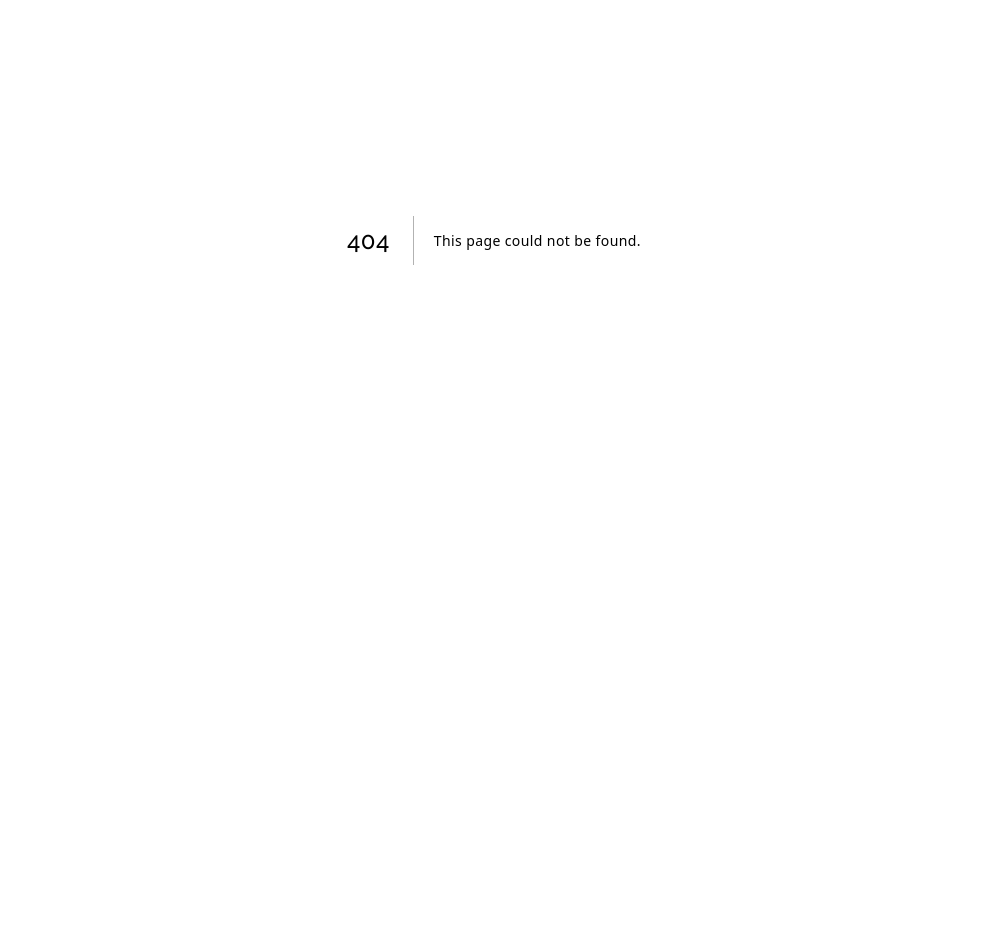
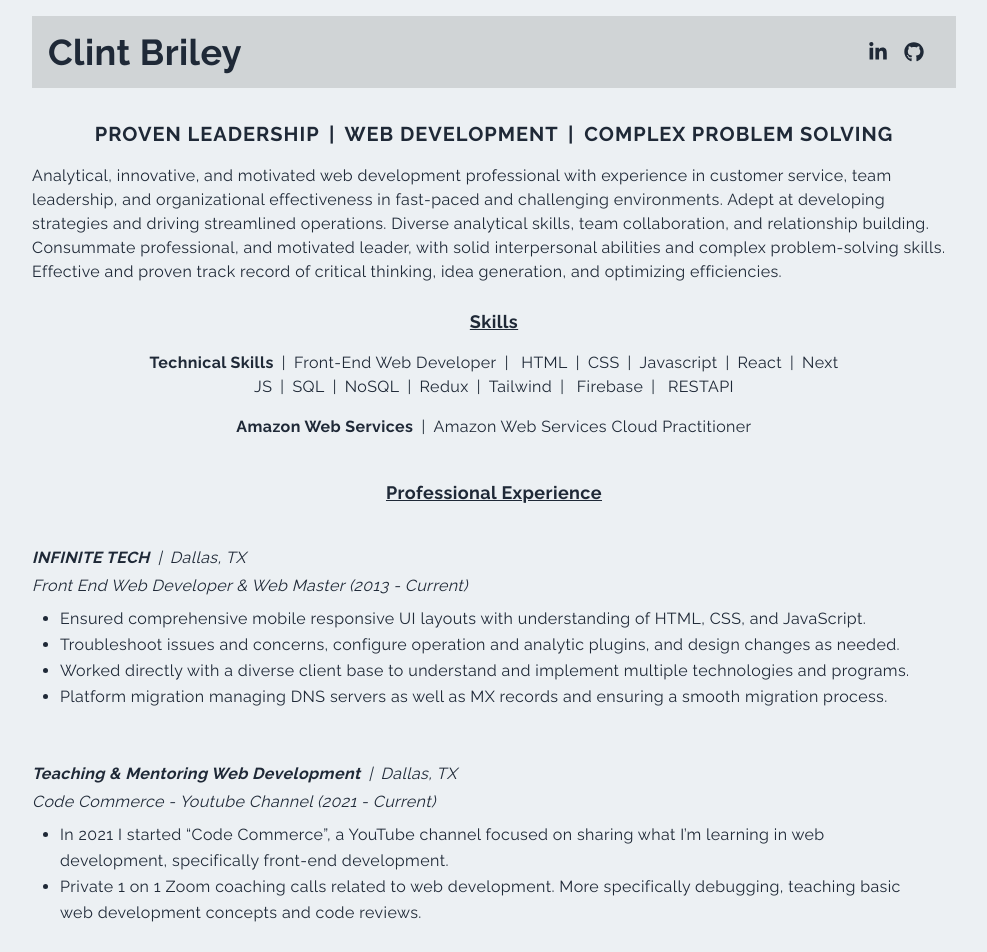
Before and after one commit to spormuv/portfolio-nextjs, a Next.js app: page /resume in a window 1280 px wide. Before the commit this address had no page. Shown: the part 160-1112 px from the top of the page, without its empty margins (146-1133 px from the left). Before the commit the page ends 800 px from the top, so only its background shows below. Built offline with nearby package versions, Linux system fonts and the light colour scheme.

Commit message:
feat: add resume page

```diff
--- /dev/null
+++ b/app/resume/page.tsx
@@ -0,0 +1,176 @@
+import { FaGithub, FaLinkedinIn } from 'react-icons/fa';
+
+const resume = () => {
+  return (
+    <>
+      <div className="max-w-[940px] mx-auto p-2 pt-[120px]">
+        <h2 className="text-center">Resume</h2>
+        <div className="bg-[#d0d4d6] my-4 p-4 w-full flex justify-between items-center">
+          <h2 className="text-center">Clint Briley</h2>
+          <div className="flex">
+            <a href="https://www.linkedin.com" target="_blank" rel="noreferrer">
+              <FaLinkedinIn size={20} style={{ marginRight: '1rem' }} />
+            </a>
+            <a
+              href="https://github.com/spormuv"
+              target="_blank"
+              rel="noreferrer"
+            >
+              <FaGithub size={20} style={{ marginRight: '1rem' }} />
+            </a>
+          </div>
+        </div>
+        <div className="text-center py-4 text-xl font-bold uppercase tracking-wider">
+          <div className="hidden sm:block">
+            <p>
+              Proven Leadership <span className="px-1">|</span> Web Development{' '}
+              <span className="px-1">|</span> Complex Problem Solving
+            </p>
+          </div>
+          <div className="block sm:hidden">
+            <p>Proven Leadership</p>
+            <p className="py-2">Web Development</p>
+            <p>Complex Problem Solving</p>
+          </div>
+        </div>
+        <p>
+          Analytical, innovative, and motivated web development professional
+          with experience in customer service, team leadership, and
+          organizational effectiveness in fast-paced and challenging
+          environments. Adept at developing strategies and driving streamlined
+          operations. Diverse analytical skills, team collaboration, and
+          relationship building. Consummate professional, and motivated leader,
+          with solid interpersonal abilities and complex problem-solving skills.
+          Effective and proven track record of critical thinking, idea
+          generation, and optimizing efficiencies.
+        </p>
+
+        {/* Skills */}
+        <div className="text-center py-4">
+          <h5 className="text-center underline text-[18px] py-2">Skills</h5>
+          <p className="py-2">
+            <span className="font-bold">Technical Skills</span>
+            <span className="px-2">|</span>Front-End Web Developer
+            <span className="px-2">|</span> HTML
+            <span className="px-2">|</span>CSS
+            <span className="px-2">|</span>Javascript
+            <span className="px-2">|</span>React
+            <span className="px-2">|</span>Next JS
+            <span className="px-2">|</span>SQL
+            <span className="px-2">|</span>NoSQL
+            <span className="px-2">|</span>Redux
+            <span className="px-2">|</span>Tailwind
+            <span className="px-2">|</span> Firebase
+            <span className="px-2">|</span> RESTAPI
+          </p>
+          <p className="py-2">
+            <span className="font-bold">Amazon Web Services</span>
+            <span className="px-2">|</span>Amazon Web Services Cloud
+            Practitioner
+          </p>
+        </div>
+
+        <h5 className="text-center underline text-[18px] py-4">
+          Professional Experience
+        </h5>
+        {/* Experience */}
+        <div className="py-6">
+          <p className="italic">
+            <span className="font-bold italic">INFINITE TECH</span>
+            <span className="px-2">|</span>Dallas, TX
+          </p>
+          <p className="py-1 italic">
+            Front End Web Developer & Web Master (2013 - Current)
+          </p>
+          <ul className="list-disc list-outside px-7 py-1 leading-relaxed">
+            <li>
+              Ensured comprehensive mobile responsive UI layouts with
+              understanding of HTML, CSS, and JavaScript.
+            </li>
+            <li>
+              Troubleshoot issues and concerns, configure operation and analytic
+              plugins, and design changes as needed.
+            </li>
+            <li>
+              Worked directly with a diverse client base to understand and
+              implement multiple technologies and programs.
+            </li>
+            <li>
+              Platform migration managing DNS servers as well as MX records and
+              ensuring a smooth migration process.
+            </li>
+          </ul>
+        </div>
+
+        {/* Personal Experience */}
+        <div className="py-6">
+          <p className="italic">
+            <span className="font-bold italic">
+              Teaching & Mentoring Web Development
+            </span>
+            <span className="px-2">|</span>Dallas, TX
+          </p>
+          <p className="py-1 italic">
+            Code Commerce - Youtube Channel (2021 - Current)
+          </p>
+          <ul className="list-disc list-outside px-7 py-1 leading-relaxed">
+            <li>
+              In 2021 I started “Code Commerce”, a YouTube channel focused on
+              sharing what I’m learning in web development, specifically
+              front-end development.
+            </li>
+            <li>
+              Private 1 on 1 Zoom coaching calls related to web development.
+              More specifically debugging, teaching basic web development
+              concepts and code reviews.
+            </li>
+          </ul>
+        </div>
+
+        {/*  */}
+        <h5 className="text-center underline text-[18px] py-4">
+          Other Professional Experience
+        </h5>
+
+        {/* Experience */}
+        <div className="py-6">
+          <p className="italic">
+            <span className="font-bold">CITY OF SHERMAN, TX</span>
+            <span className="px-2">|</span>Sherman, TX
+          </p>
+          <p className="py-1 italic">Paramedic / Firefighter (2010 – 2019)</p>
+          <ul className="list-disc list-outside px-7 py-1 leading-relaxed">
+            <li>
+              Ensured proper implementation of firefighting techniques and
+              practices including controlling and extinguishing fires, operating
+              hose lines, and fire ground operations, ventilation, and search
+              and rescue.
+            </li>
+            <li>
+              Oversaw comprehensive understanding, operation, and maintenance of
+              fire engines, ladder trucks, technical rescue apparatus, and
+              response trailers.
+            </li>
+            <li>
+              Performed ALS techniques as needed within emergency situations
+              including the use of an esophageal or dual lumen airway device and
+              oral intubation using laryngoscopy.
+            </li>
+            <li>
+              Collaborated with a talented and high performing team of
+              firefighters in high pressure and stressful situations as needed.
+            </li>
+            <li>
+              Utilized proven and demonstrated knowledge of multiple
+              certifications including Pediatric Advanced Life Support,
+              Prehospital Trauma Life Support, and Advanced Cardiac Life
+              Support, among others.
+            </li>
+          </ul>
+        </div>
+      </div>
+    </>
+  );
+};
+
+export default resume;
--- a/components/Contact.tsx
+++ b/components/Contact.tsx
@@ -7,7 +7,7 @@ import { HiOutlineChevronDoubleUp } from 'react-icons/hi';
 
 const Contact = () => {
   return (
-    <section id="contact" className="w-full lg:h-screen">
+    <section id="contact" className="w-full lg:h-screen pt-20">
       <div className="max-w-[1240px] m-auto px-2 py-16 w-full">
         <p className="text-xl tracking-widest uppercase text-[#5651e5]">
           Contact
--- a/components/Navbar.tsx
+++ b/components/Navbar.tsx
@@ -2,21 +2,42 @@
 
 import Image from 'next/image';
 import Link from 'next/link';
-import { useState } from 'react';
+import { useEffect, useState } from 'react';
 import { AiOutlineClose, AiOutlineMail, AiOutlineMenu } from 'react-icons/ai';
 import { BsFillPersonLinesFill } from 'react-icons/bs';
 import { FaGithub, FaLinkedinIn } from 'react-icons/fa';
 
 const Navbar = () => {
   const [nav, setNav] = useState(false);
+  const [shadow, setShadow] = useState(false);
 
   const handleNav = () => {
     setNav(!nav);
   };
 
+  useEffect(() => {
+    const handleShadow = () => {
+      if (window.scrollY >= 90) {
+        setShadow(true);
+      } else {
+        setShadow(false);
+      }
+    };
+    window.addEventListener('scroll', handleShadow);
+
+    return () => {
+      window.removeEventListener('scroll', handleShadow);
+    };
+  }, []);
+
   return (
-    <nav className="fixed w-full h-20 shadow-xl z-50">
+    <nav
+      className={`fixed w-full h-20 ${
+        shadow ? 'shadow-xl' : ''
+      } z-50 bg-[#ecf0f3]`}
+    >
       <div className="flex justify-between items-center px-6 w-full h-full 2xl:px-16">
+        <Link href="/">
           <Image
             src="/assets/navLogo.png"
             width={125}
@@ -24,6 +45,7 @@ const Navbar = () => {
             alt="navbar logo"
             className="object-contain"
           />
+        </Link>
 
         <div>
           <ul className="hidden md:flex gap-10">
@@ -64,7 +86,7 @@ const Navbar = () => {
           className={
             nav
               ? 'fixed left-0 top-0 w-[75%] sm:w-[60%] md:w-[45%] h-screen bg-[#ecf0f3] p-10 ease-in duration-500'
-              : 'fixed left-[-100%] top-0 p-10 ease-in duration-500'
+              : 'fixed left-[-150%] top-0 p-10 ease-in duration-500'
           }
         >
           <div>
--- a/components/ProjectItem.tsx
+++ b/components/ProjectItem.tsx
@@ -20,6 +20,14 @@ const ProjectItem = ({ title, backgroundImg, tech }: Props) => {
           {title}
         </h3>
         <p className="pb-4 pt-2 text-white text-center">{tech}</p>
+        <div>
+          <a href="https://github.com/spormuv" target="_blank" rel="noreferrer">
+            <button className="px-8 py-2 mt-4 mr-8">Code</button>
+          </a>
+          <a href="https://github.com/spormuv" target="_blank" rel="noreferrer">
+            <button className="px-8 py-2 mt-4">Demo</button>
+          </a>
+        </div>
       </div>
     </div>
   );
--- a/components/Projects.tsx
+++ b/components/Projects.tsx
@@ -2,7 +2,7 @@ import ProjectItem from './ProjectItem';
 
 const Projects = () => {
   return (
-    <section id="projects" className="w-full">
+    <section id="projects" className="w-full pt-20">
       <div className="max-w-[1240px] mx-auto px-2 py-16">
         <p className="text-xl tracking-widest uppercase text-[#5651e5]">
           Projects
```
Lines whose indentation alone changed are shown as unchanged.
